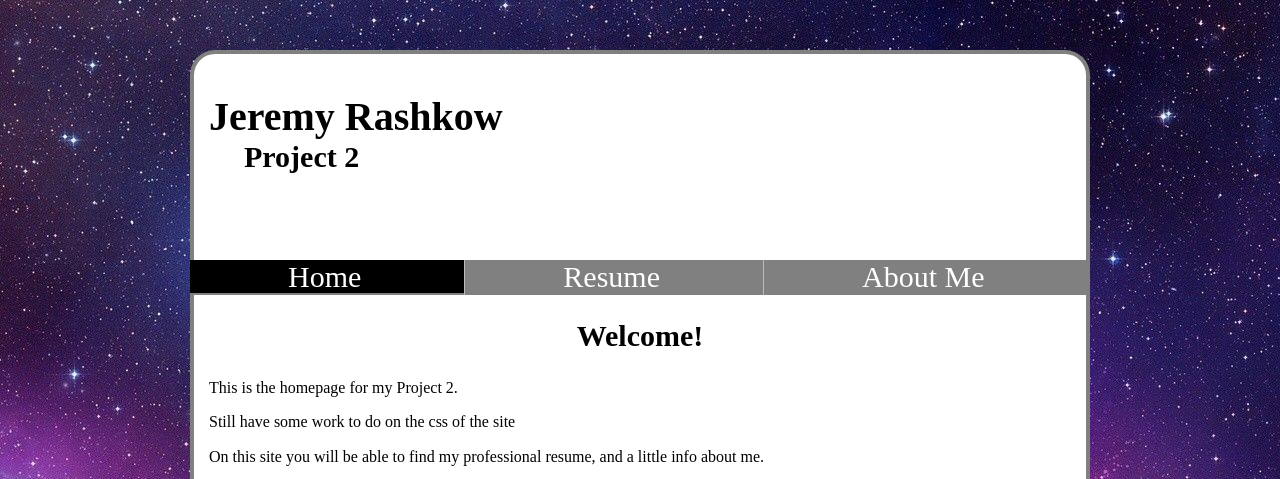
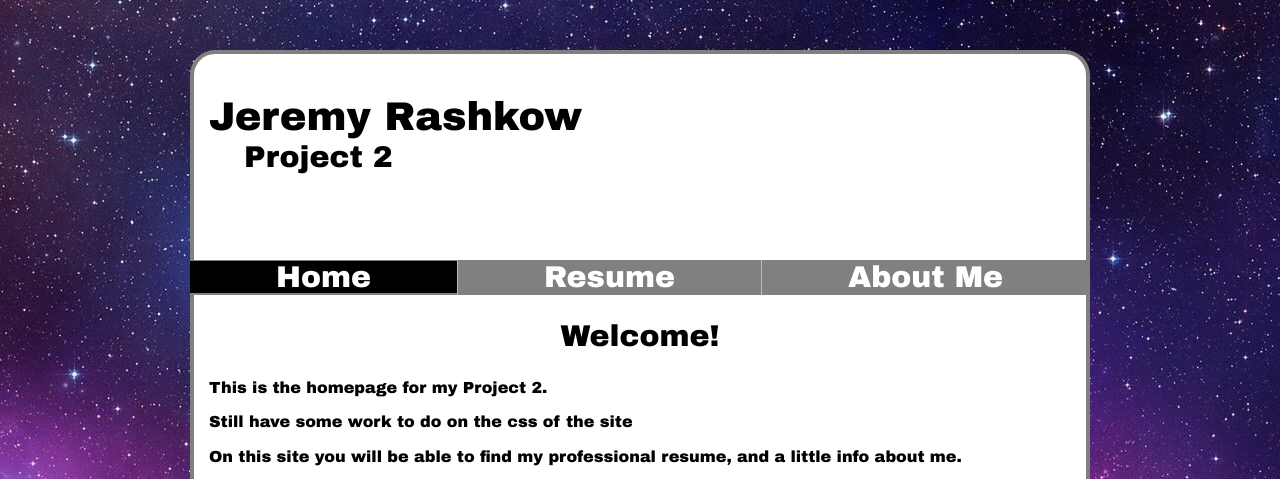
Before and after one commit to JsRashkow/itmd-361-project-02, a plain HTML site: page index.html in a window 1280 px wide. Shown: the top 479 px of the page. Drawn offline with Linux system fonts and the light colour scheme.

Commit message:
changed site font

```diff
--- a/styles/project_02.css
+++ b/styles/project_02.css
@@ -3,6 +3,7 @@
 body {
   background-image: url("../images/page_background.jpg");
   background-attachment: fixed;
+  font-family: Arial Black;
   display: block;
   margin: 0 auto;
   width: 900px;
@@ -55,12 +56,12 @@ body {
   color: white;
   text-align: center;
   text-decoration: none;
-  padding-left: 98px;
-  padding-right: 102px;
+  padding-left: 86px;
+  padding-right: 86px;
 }
 
 #nav ul li a:last-of-type {
-  padding-right: 103px;
+  padding-right: 86px;
 }
 
 #nav ul li:hover {
```
